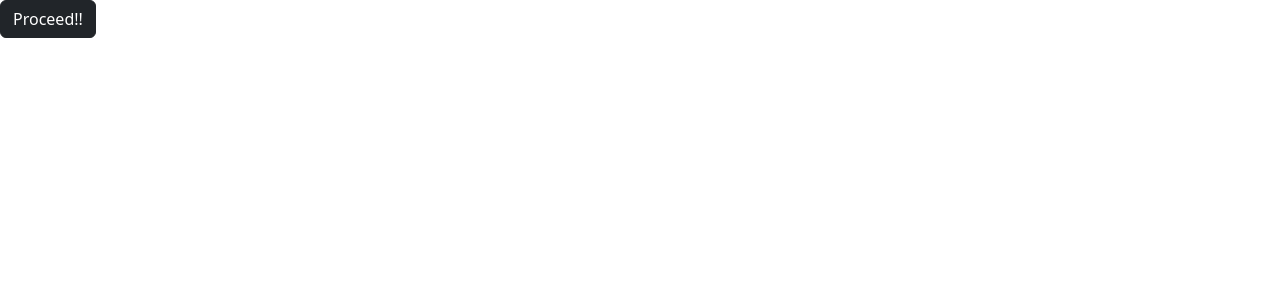
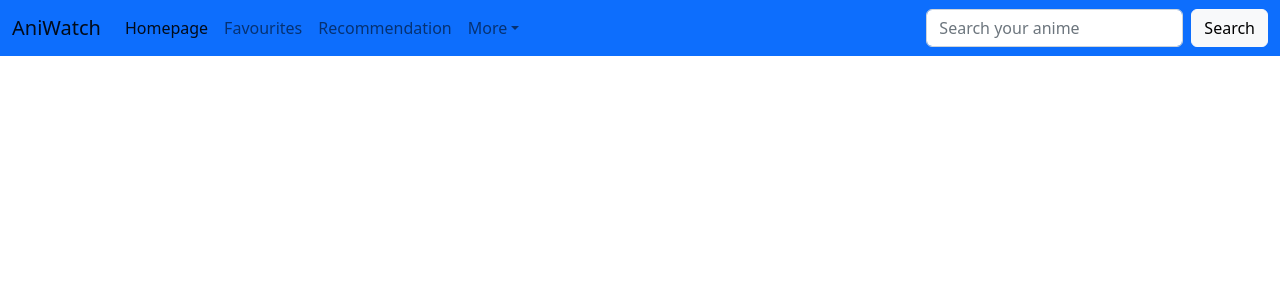
Before and after one commit to 2ND-eye1/reactApp, a React (Vite) app: page / in a window 1280 px wide. Shown: the top 300 px of the page. Built offline with nearby package versions, Linux system fonts and the light colour scheme.

Commit message:
comit changes NavBar.tsx and App.tsx

```diff
--- a/src/App.tsx
+++ b/src/App.tsx
@@ -1,12 +1,10 @@
 // we want to notify when smtg chagnes in the listgroup componenet
-import { Buttons } from "./components/Buttons";
+import { NavBar } from "./components/NavBar";
 
 function App() {
   return (
     <div>
-      <Buttons onClick={() => console.log("Clicked!")} color="dark">
-        Proceed!!
-      </Buttons>
+      <NavBar></NavBar>
     </div>
   );
 }
--- /dev/null
+++ b/src/components/NavBar.tsx
@@ -0,0 +1,83 @@
+export const NavBar = () => {
+  return (
+    <nav
+      className="navbar navbar-expand-lg bg-body-tertiary bg-primary"
+      data-bs-theme="dark"
+    >
+      <div className="container-fluid">
+        <a className="navbar-brand" href="#">
+          AniWatch
+        </a>
+        <button
+          className="navbar-toggler"
+          type="button"
+          data-bs-toggle="collapse"
+          data-bs-target="#navBarContent"
+          aria-controls="navBarContent"
+          aria-expanded="false"
+          aria-label="Toggle navigation"
+        >
+          <span className="navbar-toggler-icon"></span>
+        </button>
+        <div className="collapse navbar-collapse" id="navBarContent">
+          <ul className="navbar-nav me-auto mb-2 mb-lg-0">
+            <li className="nav-item">
+              <a className="nav-link active" aria-current="page" href="#">
+                Homepage
+              </a>
+            </li>
+            <li className="nav-item">
+              <a className="nav-link" href="#">
+                Favourites
+              </a>
+            </li>
+            <li className="nav-item">
+              <a className="nav-link" href="#">
+                Recommendation
+              </a>
+            </li>
+            <li className="nav-item dropdown">
+              <a
+                className="nav-link dropdown-toggle"
+                role="button"
+                data-bs-toggle="dropdown"
+                aria-expanded="false"
+                href="#"
+              >
+                More
+              </a>
+              <ul className="dropdown-menu">
+                <li>
+                  <a className="dropdown-item" href="#">
+                    Webtoon
+                  </a>
+                </li>
+                <li>
+                  <a className="dropdown-item" href="#">
+                    Mangas
+                  </a>
+                </li>
+                <li>
+                  <a className="dropdown-item" href="#">
+                    Animations
+                  </a>
+                </li>
+              </ul>
+            </li>
+          </ul>
+          <form className="d-flex" role="search">
+            <input
+              className="form-control me-2"
+              type="search"
+              placeholder="Search your anime"
+              aria-label="Search"
+            />
+            <button className="btn btn-light" type="submit">
+              Search
+            </button>
+          </form>
+        </div>
+      </div>
+    </nav>
+  );
+};
```
